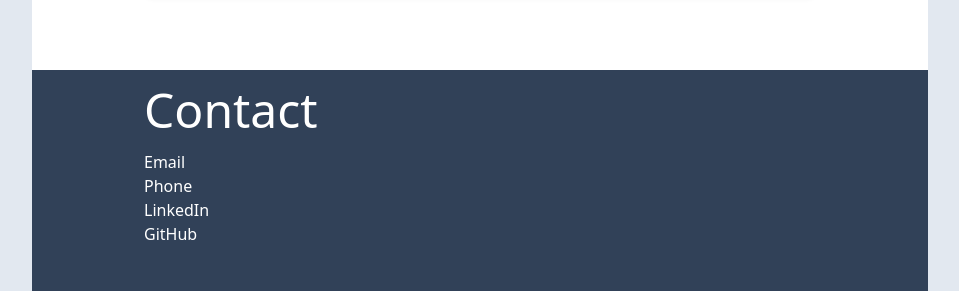
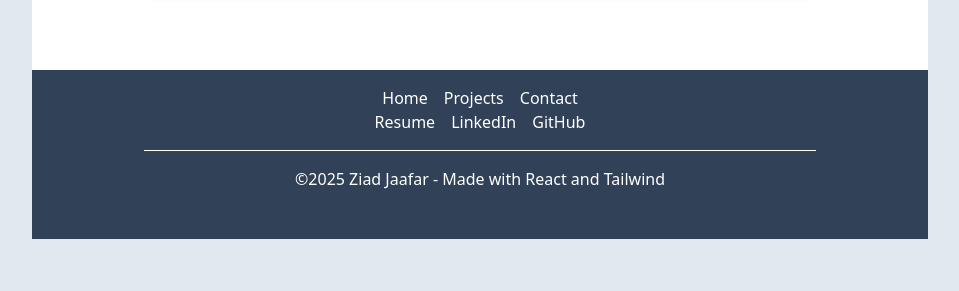
Before and after one commit to Ziad-J05/Portfolio-Site, a React (Vite) app: page /#/ in a window 1280 px wide. Shown: the part 1916-2207 px from the top of the page, without its empty margins (160-1119 px from the left). After the commit the page ends 2155 px from the top, so only its background shows below. Built offline with nearby package versions, Linux system fonts and the light colour scheme.

Commit message:
changed footer layout and added content

```diff
--- a/src/Footer.tsx
+++ b/src/Footer.tsx
@@ -4,25 +4,33 @@ function Footer(){
   return(
     <>
       {/* Contact */}
-      <footer
-        id="contact"
-        className="mx-auto w-4xl pt-[1rem] pb-[3rem] bg-slate-700"
-      >
-        <h2 className="text-5xl w-2xl mx-auto mb-[1rem] text-white">Contact</h2>
-        <ul className="w-2xl mx-auto">
+      <footer className="mx-auto w-4xl pt-[1rem] pb-[3rem] bg-slate-700">
+        <ul className="w-2xl mx-auto flex gap-4 justify-center">
           <li>
-            <p className="text-white">Email</p>
+            <a href="/" className="text-white hover:underline">Home</a>
           </li>
           <li>
-            <p className="text-white">Phone</p>
+            <a href="/projects" className="text-white hover:underline">Projects</a>
           </li>
           <li>
-            <a className="text-white hover:underline">LinkedIn</a>
+            <a href="/contact" className="text-white hover:underline">Contact</a>
+          </li>
+        </ul>
+
+        <ul className="w-2xl mx-auto flex gap-4 justify-center">
+          <li>
+            <a href="" className="text-white hover:underline">Resume</a>
           </li>
           <li>
-            <a className="text-white hover:underline">GitHub</a>
+            <a href="" className="text-white hover:underline">LinkedIn</a>
+          </li>
+          <li>
+            <a href="" className="text-white hover:underline">GitHub</a>
           </li>
         </ul>
+
+        <hr className='w-2xl text-white mx-auto my-4'></hr>
+        <p className='w-2xl mx-auto text-white text-center'>&copy;2025 Ziad Jaafar - Made with React and Tailwind</p>
       </footer>
     </>
   )
```
